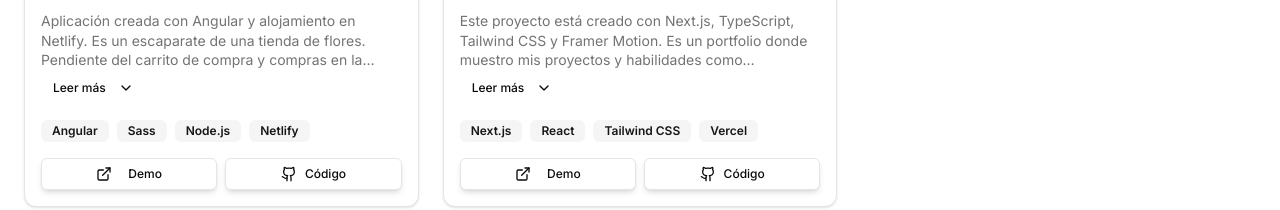
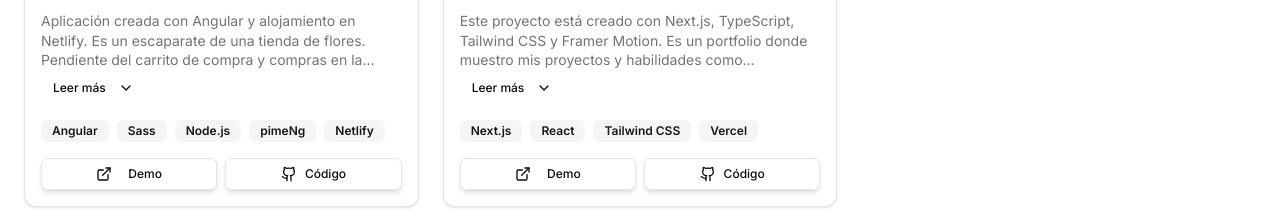
Before and after one commit to jmmolins87/nxt-jmmc, a Next.js app: page / in a window 1280 px wide. Shown: the part 4960-5170 px from the top of the page. Built offline with nearby package versions, Linux system fonts and the light colour scheme.

Commit message:
Actualizar page.tsx

```diff
--- a/src/app/page.tsx
+++ b/src/app/page.tsx
@@ -225,7 +225,7 @@ export default function Portfolio() {
       title: t("projects.florLoto.title"),
       subtitle: t("projects.florLoto.subtitle"),
       description: t("projects.florLoto.description"),
-      tags: ["Angular", "Sass", "Node.js", "Netlify"],
+      tags: ["Angular", "Sass", "Node.js","pimeNg", "Netlify"],
       image: "/projects/flordloto.png",
       demo: "https://flordlotosegovia.com/",
       code: "https://github.com/jmmolins87/ng-flor-loto"
```
